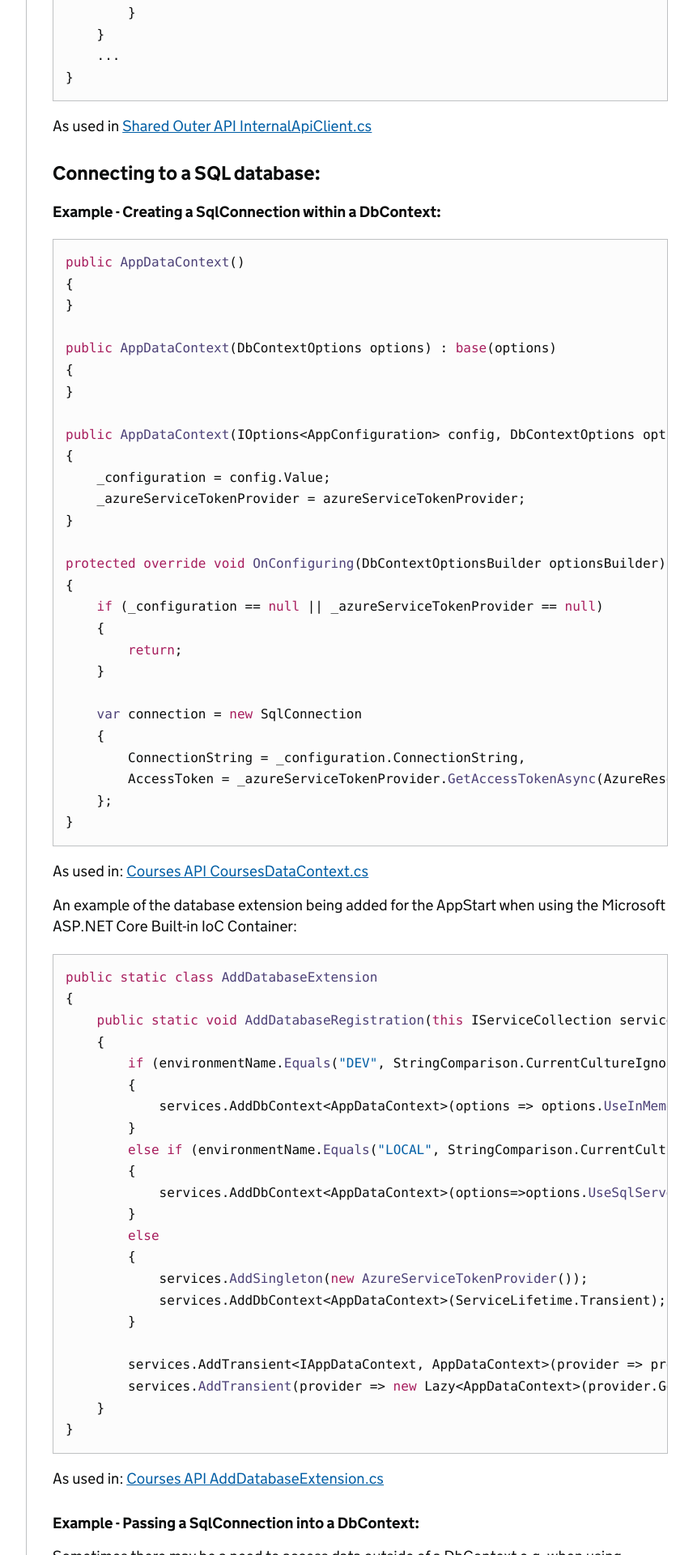
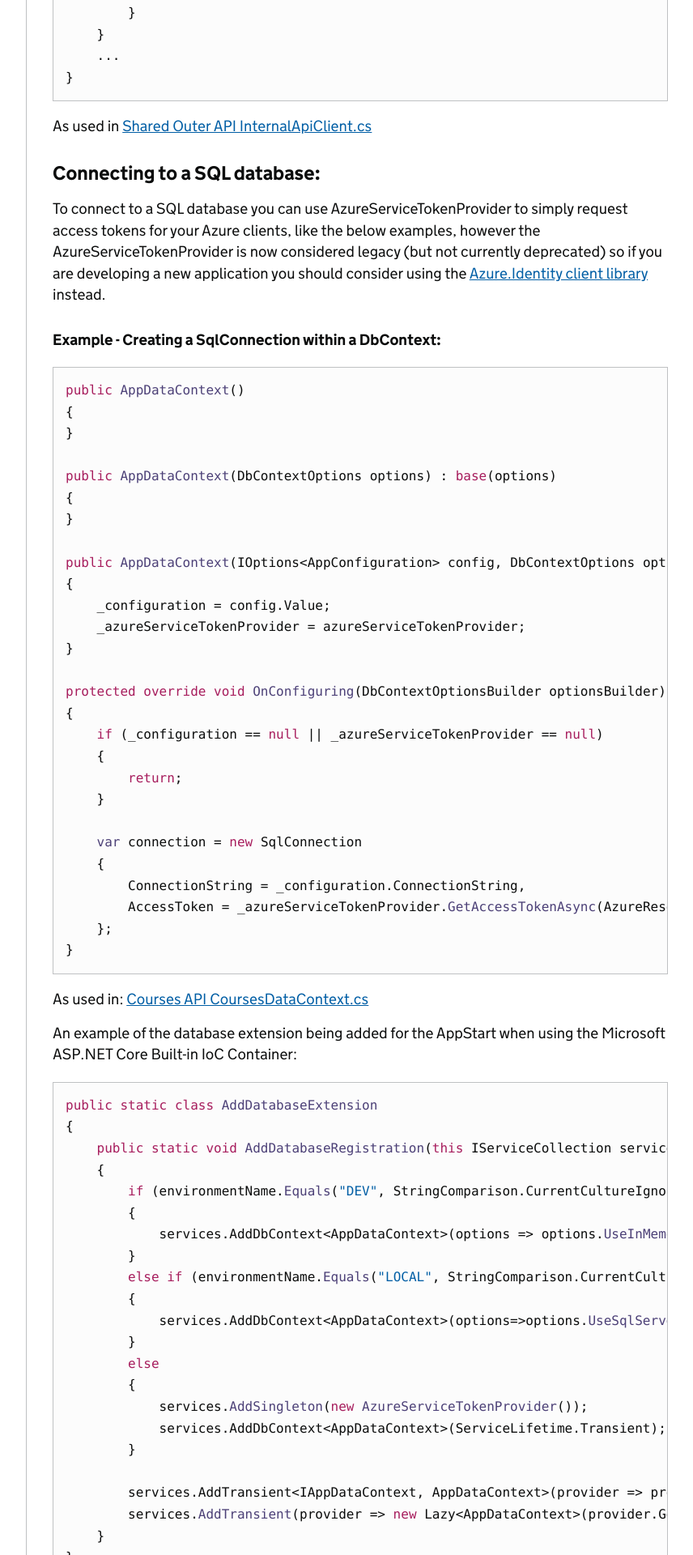
Before and after one commit to SkillsFundingAgency/das-technical-guidance, a Jekyll site: the page built from collections/_development_standards/platform-integration.md, in a window 1280 px wide. Shown: the part 2844-4764 px from the top of the page at 81% size, without its empty margins (298-1154 px from the left). Built offline with Jekyll 4.4.1, drawn with Linux system fonts in a browser that asks for light colours; some of the changed text lies outside the part shown.

Commit message:
Noted the legacy status of the AzureServiceTokenProvider

```diff
--- a/collections/_development_standards/platform-integration.md
+++ b/collections/_development_standards/platform-integration.md
@@ -106,6 +106,13 @@ public class InternalApiClient<T> : ApiClient<T>, IInternalApiClient<T> where T
 As used in [Shared Outer API InternalApiClient.cs](https://github.com/SkillsFundingAgency/das-apim-endpoints/blob/4c8da6f2ab75c50d15f0e6d510eac4b2cb0ef792/src/SFA.DAS.SharedOuterApi/Infrastructure/InternalApiClient.cs)
 
 ### Connecting to a SQL database:
+
+To connect to a SQL database you can use AzureServiceTokenProvider to
+simply request access tokens for your Azure clients, like the below
+examples, however the AzureServiceTokenProvider is now considered
+legacy (but not currently deprecated) so if you are developing a new application you should consider
+using the [Azure.Identity client library](https://github.com/Azure/azure-sdk-for-net/tree/master/sdk/identity/Azure.Identity) instead.
+
 
 #### Example - Creating a SqlConnection within a DbContext:
 
```
